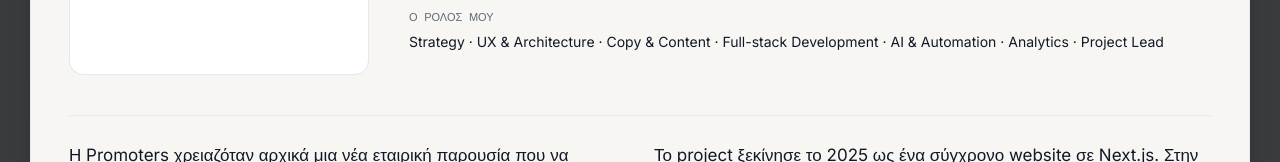
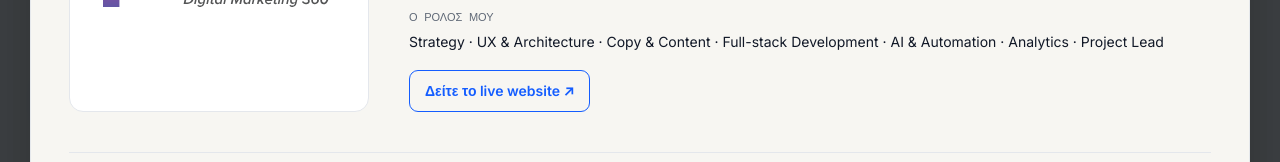
Before and after one commit to darkdreamer13/portfolio-dionisis, a Next.js app: page /el in a window 1280 px wide. Both pictures are taken after a click on the button 183 px from the left and 736 px from the top of the page. Shown: the part 297-459 px from the top of the page. Built offline with nearby package versions, Linux system fonts and the light colour scheme.

Commit message:
Add live website links to case studies

```diff
--- a/app/globals.css
+++ b/app/globals.css
@@ -2264,3 +2264,69 @@ main {
     flex: 1;
   }
 }
+
+
+/* Case-study live project links */
+.case-live-link {
+  display: inline-flex;
+  align-items: center;
+  justify-content: center;
+  min-height: 42px;
+  border-radius: 9px;
+  font-size: 14px;
+  font-weight: 600;
+  transition:
+    transform 160ms ease,
+    box-shadow 160ms ease,
+    background 160ms ease,
+    color 160ms ease;
+}
+
+.case-live-link:hover {
+  transform: translateY(-1px);
+}
+
+.case-live-link-hero {
+  margin-top: 18px;
+  padding: 10px 15px;
+  border: 1px solid var(--color-accent);
+  background: transparent;
+  color: var(--color-accent);
+}
+
+.case-live-link-hero:hover {
+  background: var(--color-accent);
+  color: white;
+  box-shadow: 0 8px 22px rgba(20, 93, 255, 0.18);
+}
+
+.case-live-footer {
+  display: flex;
+  justify-content: flex-end;
+  margin-top: 18px;
+}
+
+.case-live-link-footer {
+  padding: 8px 0;
+  color: var(--color-accent);
+}
+
+@media (max-width: 760px) {
+  .case-live-link-hero {
+    width: 100%;
+    margin-top: 18px;
+  }
+
+  .case-live-footer {
+    justify-content: stretch;
+  }
+
+  .case-live-link-footer {
+    width: 100%;
+    min-height: 46px;
+    padding: 10px 14px;
+    border: 1px solid var(--color-accent);
+    background: white;
+    color: var(--color-accent);
+  }
+}
--- a/components/project-modal.tsx
+++ b/components/project-modal.tsx
@@ -11,6 +11,8 @@ type ModalLabels = {
   tools: string;
   result: string;
   gallery: string;
+  visitWebsite: string;
+  visitProject: string;
 };
 
 const FEATURED_COUNTS: Record<string, number> = {
@@ -157,6 +159,14 @@ export default function ProjectModal({
                 <span>{labels.role}</span>
                 <p>{project.role}</p>
               </div>
+              <a
+                className="case-live-link case-live-link-hero"
+                href={project.liveUrl}
+                target="_blank"
+                rel="noreferrer"
+              >
+                {labels.visitWebsite}
+              </a>
             </div>
           </section>
 
@@ -250,6 +260,16 @@ export default function ProjectModal({
           ) : null}
 
           <blockquote className="case-closing">{project.closing}</blockquote>
+          <div className="case-live-footer">
+            <a
+              className="case-live-link case-live-link-footer"
+              href={project.liveUrl}
+              target="_blank"
+              rel="noreferrer"
+            >
+              {labels.visitProject}
+            </a>
+          </div>
         </div>
       </article>
 
--- a/lib/content.ts
+++ b/lib/content.ts
@@ -48,6 +48,7 @@ export type ProjectCase = {
   tools: string[];
   result: string[];
   closing: string;
+  liveUrl: string;
   assets: ProjectAsset[];
 };
 
@@ -188,6 +189,8 @@ export const siteCopy = {
       tools: "Technology & Tools",
       result: "Το αποτέλεσμα",
       gallery: "Visual evidence",
+      visitWebsite: "Δείτε το live website ↗",
+      visitProject: "Επισκεφθείτε το project ↗",
     },
   },
   en: {
@@ -323,6 +326,8 @@ export const siteCopy = {
       tools: "Technology & Tools",
       result: "The outcome",
       gallery: "Visual evidence",
+      visitWebsite: "Visit live website ↗",
+      visitProject: "Visit project ↗",
     },
   },
 } as const;
@@ -339,6 +344,7 @@ const greekProjects: ProjectCase[] = [
     cardBackground: "#ffffff",
     logo: "/assets/logos/promoters.svg",
     role: "Strategy · UX & Architecture · Copy & Content · Full-stack Development · AI & Automation · Analytics · Project Lead",
+    liveUrl: "https://promoters.gr",
     intro: [
       "Η Promoters χρειαζόταν αρχικά μια νέα εταιρική παρουσία που να αποτυπώνει καλύτερα τον τρόπο με τον οποίο δουλεύουμε και τις υπηρεσίες που μπορούμε να προσφέρουμε.",
       "Το project ξεκίνησε το 2025 ως ένα σύγχρονο website σε Next.js. Στην πορεία, οι ανάγκες της επιχείρησης ξεπέρασαν τα όρια ενός απλού εταιρικού site και το website απέκτησε backend, εξελισσόμενο σε ενιαία πλατφόρμα για marketing, content, analytics και operations.",
@@ -417,6 +423,7 @@ const greekProjects: ProjectCase[] = [
     cardBackground: "#ffffff",
     logo: "/assets/logos/tma.png",
     role: "Strategy · Content Strategy · Copywriting · UI/UX Consulting · Funnel Architecture · Klaviyo Setup & Automation · Project Coordination",
+    liveUrl: "https://travelmedicalassist.com",
     intro: [
       "Η T.M.A. παρέχει σε ταξιδιώτες πρόσβαση σε πραγματικούς γιατρούς, τηλεϊατρική και ιατρική υποστήριξη στο εξωτερικό, λειτουργώντας συμπληρωματικά στην ταξιδιωτική ασφάλιση.",
       "Η συνεργασία ξεκίνησε με content για social media και ads. Γρήγορα έγινε σαφές ότι το content ήταν μόνο ένα μέρος του προβλήματος: το website, ιδιαίτερα στο mobile, δεν υποστήριζε αρκετά καθαρά τη διαδρομή από το πρώτο touchpoint μέχρι το επόμενο βήμα.",
@@ -498,6 +505,7 @@ const greekProjects: ProjectCase[] = [
     cardBackground: "#fdecec",
     logo: "/assets/logos/es-beauty.png",
     role: "Strategy · Information Architecture · UX/UI · Copywriting · SEO Structure · Front-end Development · Integrations · Analytics",
+    liveUrl: "https://esbeautystudio.gr",
     intro: [
       "Το ES Beauty Studio χρειαζόταν μια νέα ψηφιακή παρουσία που να παρουσιάζει με πιο ολοκληρωμένο και σύγχρονο τρόπο τις υπηρεσίες του studio.",
       "Το αποτέλεσμα ήταν ένα ολοκληρωμένο multipage website σε React / Next.js, σχεδιασμένο και υλοποιημένο εξ ολοκλήρου από εμένα.",
@@ -552,6 +560,7 @@ const greekProjects: ProjectCase[] = [
     cardBackground: "#ffffff",
     logo: "/assets/logos/eleni-stathopoulou.png",
     role: "Research · Positioning · Copywriting · Content Architecture · Development · SEO · CMS Integration",
+    liveUrl: "https://elenistathopoulou.com",
     intro: [
       "Η Ελένη Σταθοπούλου χρειαζόταν ένα ξεχωριστό προσωπικό brand αποκλειστικά για το bridal makeup, ανεξάρτητο από το ES Beauty Studio.",
       "Το project ξεκίνησε από το μηδέν και συνέδεσε έρευνα αγοράς, positioning, visual identity, Figma design, React / Next.js development, SEO και content infrastructure.",
@@ -615,6 +624,7 @@ const greekProjects: ProjectCase[] = [
     cardBackground: "#fff4fb",
     logo: "/assets/logos/pinkberry.png",
     role: "Research · Positioning · Brand Strategy · Buyer Persona · Messaging · UX/UI Direction · E-commerce Design · Consulting",
+    liveUrl: "https://pinkberry.gr",
     intro: [
       "Όταν ξεκίνησε η συνεργασία, υπήρχε ήδη ένα e-shop, αλλά χωρίς ξεκάθαρη εταιρική ταυτότητα, positioning ή σαφή στρατηγική για το ποιο κοινό προσπαθούσε να προσεγγίσει.",
       "Η συνεργασία ξεκίνησε μέσα από συμβουλευτικές συνεδρίες με στόχο να χτιστεί πρώτα η στρατηγική βάση του brand πριν επενδυθεί χρόνος και χρήμα στην προώθηση.",
@@ -684,6 +694,7 @@ const greekProjects: ProjectCase[] = [
     cardBackground: "#10141a",
     logo: "/assets/logos/notias.png",
     role: "Strategy · Social Media Management · Content Planning · Website Design & Development · Photography Direction · Web App Development · Backend & Content Management",
+    liveUrl: "https://notiaskalamata.gr",
     intro: [
       "Η συνεργασία με τον Νοτιά ξεκίνησε το 2019 από μηδενική ψηφιακή βάση. Η επιχείρηση είχε εταιρική ταυτότητα από εξωτερικό γραφίστα, αλλά δεν υπήρχε website ή οργανωμένη digital παρουσία.",
       "Μέσα σε έξι χρόνια οι ανάγκες εξελίχθηκαν από social media και website σε custom εφαρμογή για τη δυναμική διαχείριση του menu.",
```
